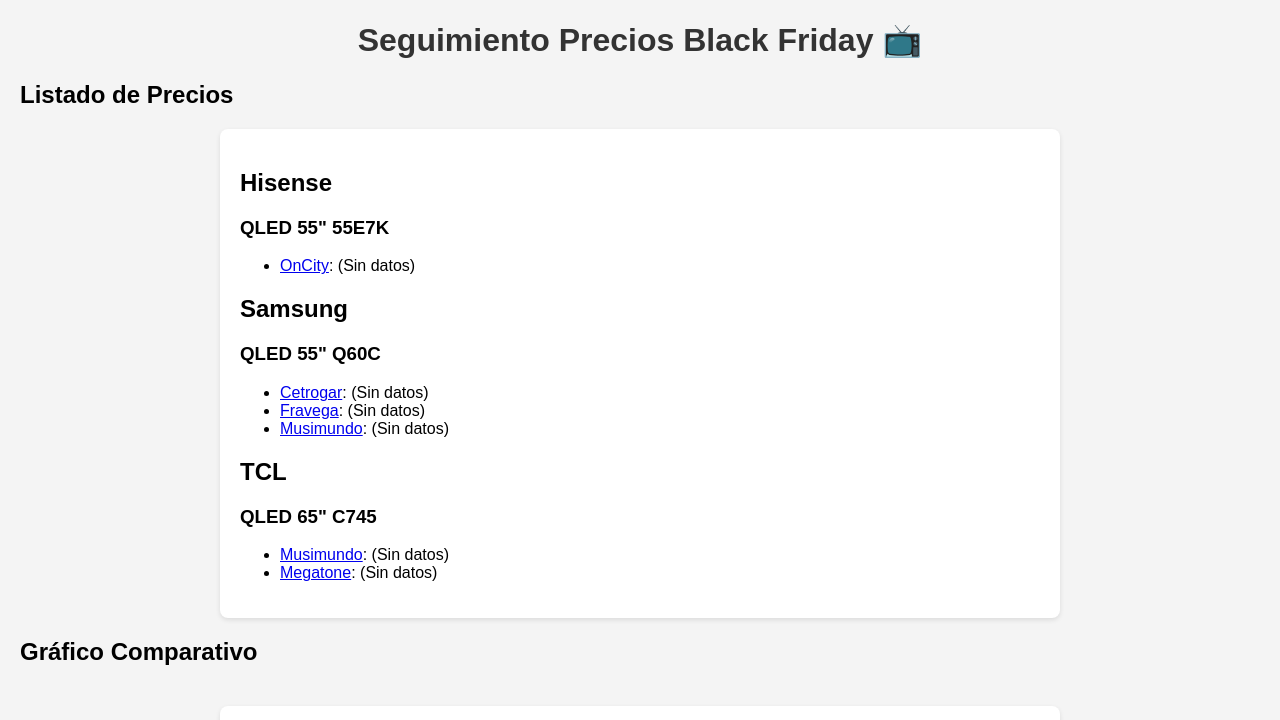
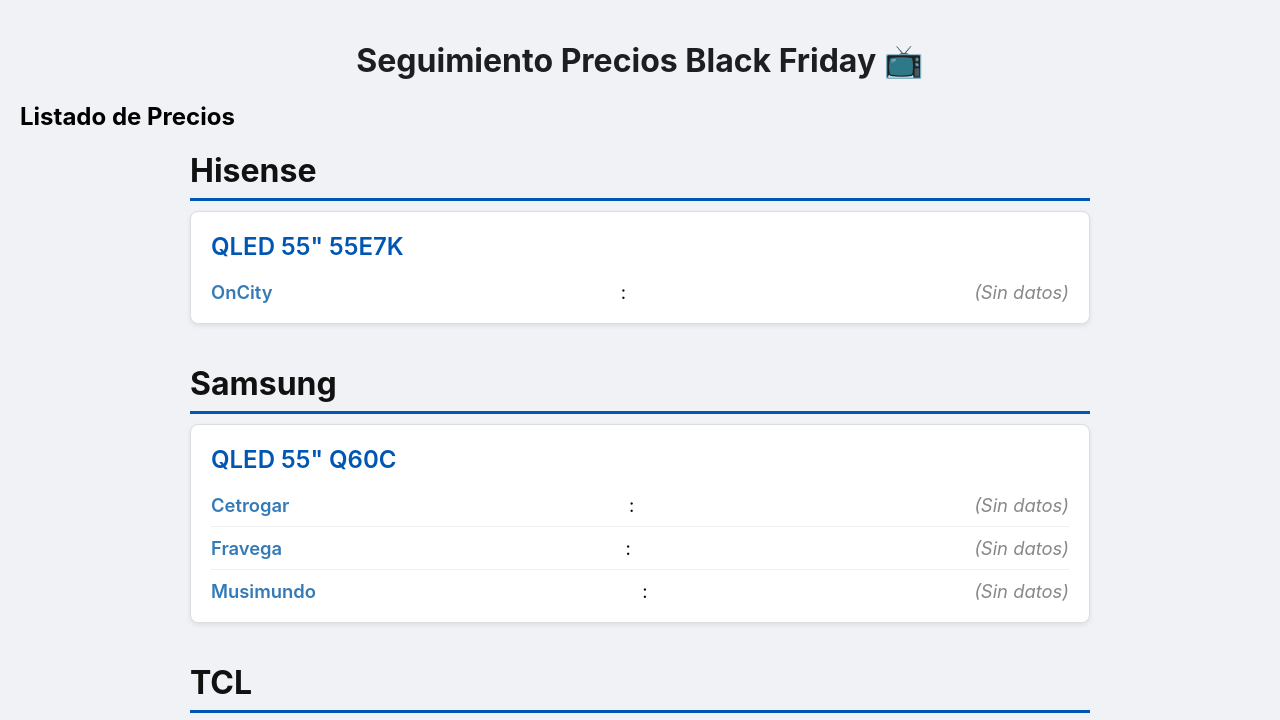
Before and after one commit to camilodaoiz/Cybermonday, a website: page index.html in a window 1280 px wide. Shown: the top 720 px of the page. Drawn offline with nearby package versions, Linux system fonts and the light colour scheme.

Commit message:
Revise CSS styles for new layout structure
Updated CSS styles for improved layout and design.

```diff
--- a/index.html
+++ b/index.html
@@ -5,19 +5,88 @@
     <meta name="viewport" content="width=device-width, initial-scale=1.0">
     <title>Precios Black Friday</title>
     <style>
-        /* Estilos CSS simples para que se vea ordenado */
-        body { font-family: Arial, sans-serif; margin: 20px; background-color: #f4f4f4; }
-        h1 { text-align: center; color: #333; }
-        #lista-precios { max-width: 800px; margin: 20px auto; background: #fff; padding: 20px; border-radius: 8px; box-shadow: 0 2px 5px rgba(0,0,0,0.1); }
-        .tv-item { border-bottom: 1px solid #eee; padding: 10px 0; }
-        .tv-item:last-child { border-bottom: none; }
-        .modelo { font-size: 1.2em; font-weight: bold; color: #0056b3; }
-        .marca { font-style: italic; color: #555; }
-        .precios { margin-top: 5px; }
-        .precio-antes { text-decoration: line-through; color: #888; margin-right: 10px; }
-        .precio-oferta { font-weight: bold; font-size: 1.3em; color: #d9534f; }
-        .sin-oferta { color: #777; font-style: italic; }
-        #contenedor-grafico { max-width: 800px; margin: 40px auto; background: #fff; padding: 20px; border-radius: 8px; box-shadow: 0 2px 5px rgba(0,0,0,0.1); }
+        /* Estilos CSS simples para la nueva estructura */
+body { font-family: -apple-system, BlinkMacSystemFont, "Segoe UI", Roboto, "Helvetica Neue", Arial, sans-serif; margin: 0; padding: 20px; background-color: #f0f2f5; }
+h1 { text-align: center; color: #1c1e21; }
+h2, h3 { margin: 0 0 10px 0; }
+
+/* Contenedor principal de la lista */
+#lista-precios { max-width: 900px; margin: 20px auto; background: #f0f2f5; padding: 0; border-radius: 8px; }
+
+/* Título de la MARCA (Samsung, LG...) */
+.titulo-marca {
+    font-size: 2em;
+    font-weight: 700;
+    color: #111;
+    border-bottom: 3px solid #0056b3;
+    padding-bottom: 8px;
+    margin-top: 40px;
+}
+.titulo-marca:first-of-type {
+    margin-top: 0;
+}
+
+/* Contenedor de un MODELO específico */
+.modelo-item {
+    border: 1px solid #ddd;
+    background: #ffffff;
+    border-radius: 8px;
+    padding: 20px;
+    margin-bottom: 20px;
+    box-shadow: 0 2px 5px rgba(0,0,0,0.08);
+}
+
+/* Título del MODELO (QLED 55" Q60C) */
+.modelo-titulo {
+    font-size: 1.5em;
+    font-weight: 600;
+    color: #0056b3;
+}
+
+/* Lista de tiendas para ese modelo */
+.lista-tiendas {
+    list-style: none;
+    padding-left: 0;
+    margin: 10px 0 0 0;
+}
+
+/* Item de una tienda (Fravega: $XXX) */
+.tienda-precio {
+    font-size: 1.15em;
+    padding: 10px 0;
+    border-bottom: 1px solid #eee;
+    display: flex;
+    justify-content: space-between;
+    align-items: center;
+}
+.tienda-precio:last-child {
+    border-bottom: none;
+    padding-bottom: 0;
+}
+.tienda-precio a {
+    font-weight: 600;
+    text-decoration: none;
+    color: #337ab7;
+}
+.tienda-precio a:hover {
+    text-decoration: underline;
+}
+
+/* Estilos para los precios */
+.precio-bajo { font-weight: 700; color: #28a745; } /* Verde */
+.precio-subio { font-weight: 700; color: #dc3545; } /* Rojo */
+.precio-igual { font-weight: 700; color: #333; }
+.sin-datos { font-style: italic; color: #888; }
+
+/* Gráfico */
+#contenedor-grafico {
+    max-width: 900px;
+    margin: 40px auto;
+    background: #fff;
+    padding: 20px;
+    border-radius: 8px;
+    box-shadow: 0 2px 5px rgba(0,0,0,0.08);
+}
     </style>
 </head>
 <body>
```
